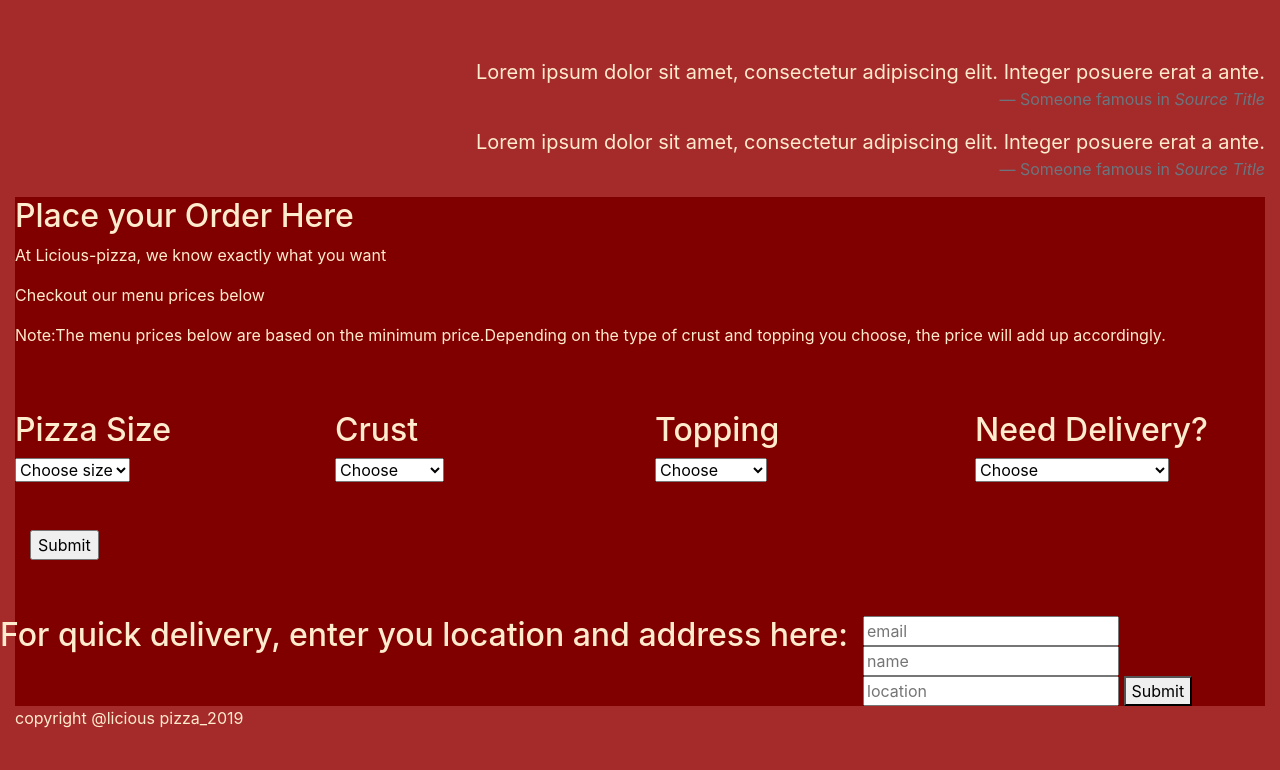
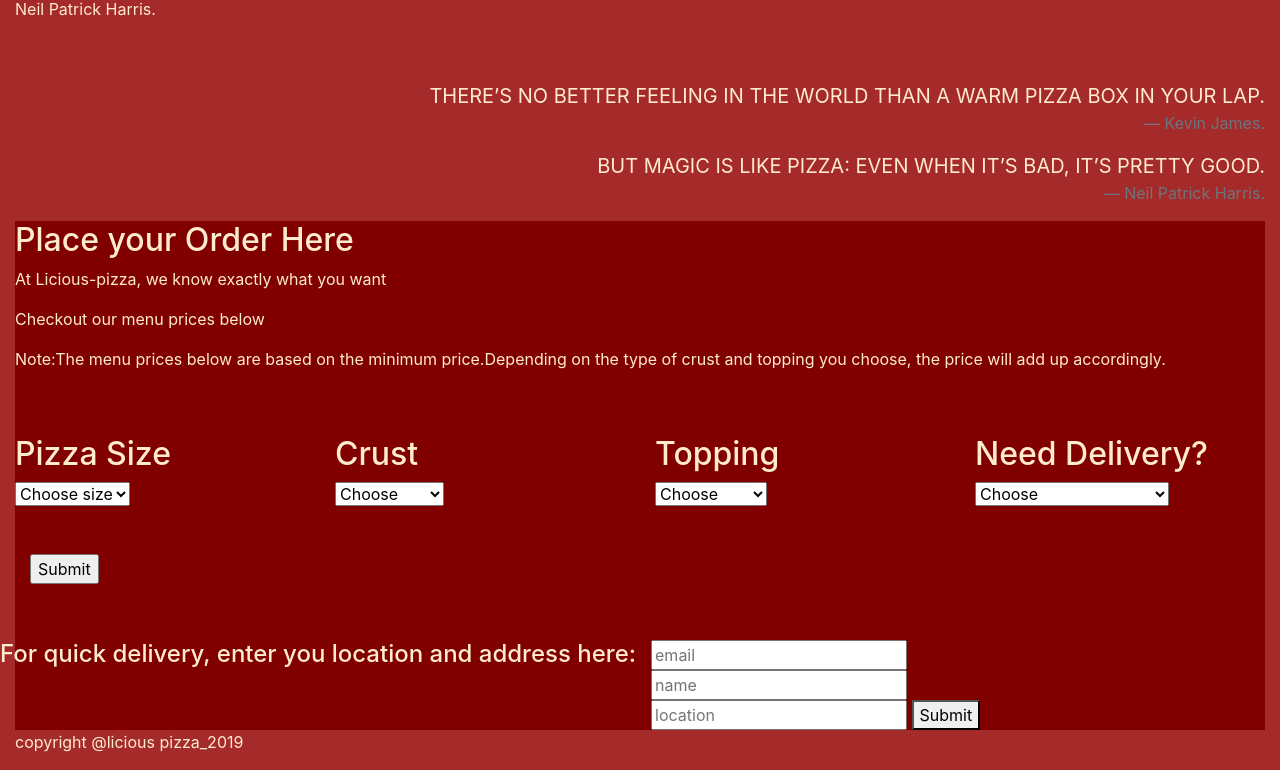
Before and after one commit to peninah-njeri/Licious-Pizza, a plain HTML site: page index.html in a window 1280 px wide. Shown: the part 1283-2053 px from the top of the page. Before the commit the page ends 2029 px from the top, so only its background shows below. Drawn offline with Linux system fonts and the light colour scheme.

Commit message:
modify order div

```diff
--- a/index.html
+++ b/index.html
@@ -67,20 +67,20 @@
                 </div>
             </div>
         </div>
-
+        Neil Patrick Harris.
         <div class="block">
             <blockquote class="blockquote text-right">
-                <p class="mb-0">Lorem ipsum dolor sit amet, consectetur adipiscing elit. Integer posuere erat a ante.
+                <p class="mb-0">THERE’S NO BETTER FEELING IN THE WORLD THAN A WARM PIZZA BOX IN YOUR LAP.
                 </p>
-                <footer class="blockquote-footer">Someone famous in <cite title="Source Title">Source Title</cite>
+                <footer class="blockquote-footer">Kevin James.
                 </footer>
             </blockquote>
         </div>
         <div>
             <blockquote class="blockquote text-right">
-                <p class="mb-0">Lorem ipsum dolor sit amet, consectetur adipiscing elit. Integer posuere erat a ante.
+                <p class="mb-0">BUT MAGIC IS LIKE PIZZA: EVEN WHEN IT’S BAD, IT’S PRETTY GOOD.
                 </p>
-                <footer class="blockquote-footer">Someone famous in <cite title="Source Title">Source Title</cite>
+                <footer class="blockquote-footer">Neil Patrick Harris.
                 </footer>
             </blockquote>
         </div>
@@ -88,7 +88,8 @@
             <h2> Place your Order Here</h2>
             <p>At Licious-pizza, we know exactly what you want</p>
             <p>Checkout our menu prices below</p>
-    <p>Note:The menu prices below are based on the minimum price.Depending on the type of crust and topping you choose, the price will add up accordingly.</p>
+            <p>Note:The menu prices below are based on the minimum price.Depending on the type of crust and topping you
+                choose, the price will add up accordingly.</p>
             <br><br>
 
             <div class="row">
@@ -124,7 +125,7 @@
                 </div>
                 <div class="col-md-3">
                     <h2>Need Delivery?</h2>
-        <select  class="" name="" id="deliver">
+                    <select class="" name="" id="deliver">
                         <option value="">Choose</option>
                         <option value="">Yes, I need it delivered</option>
                         <option value="">No,Thanks</option>
@@ -138,12 +139,13 @@
             </div>
             <br><br>
             <div class="row">
-      <h2><span style="font-style:bolder;">For quick delivery, enter you location and address here:</span></h2>
+                <h4><span style="font-style:bolder;">For quick delivery, enter you location and address here:</span>
+                </h4>
                 <div class="col-md-4">
                     <input placeholder="email" id="email" type="text">
                     <input placeholder="name" id="name" type="text">
                     <input placeholder="location" id="location" type="text">
-        <button type="submit" onclick="jonteez();">Submit</button>
+                    <button type="submit" onclick="peshy();">Submit</button>
                 </div>
             </div>
         </div>
```
Lines whose indentation alone changed are shown as unchanged.
